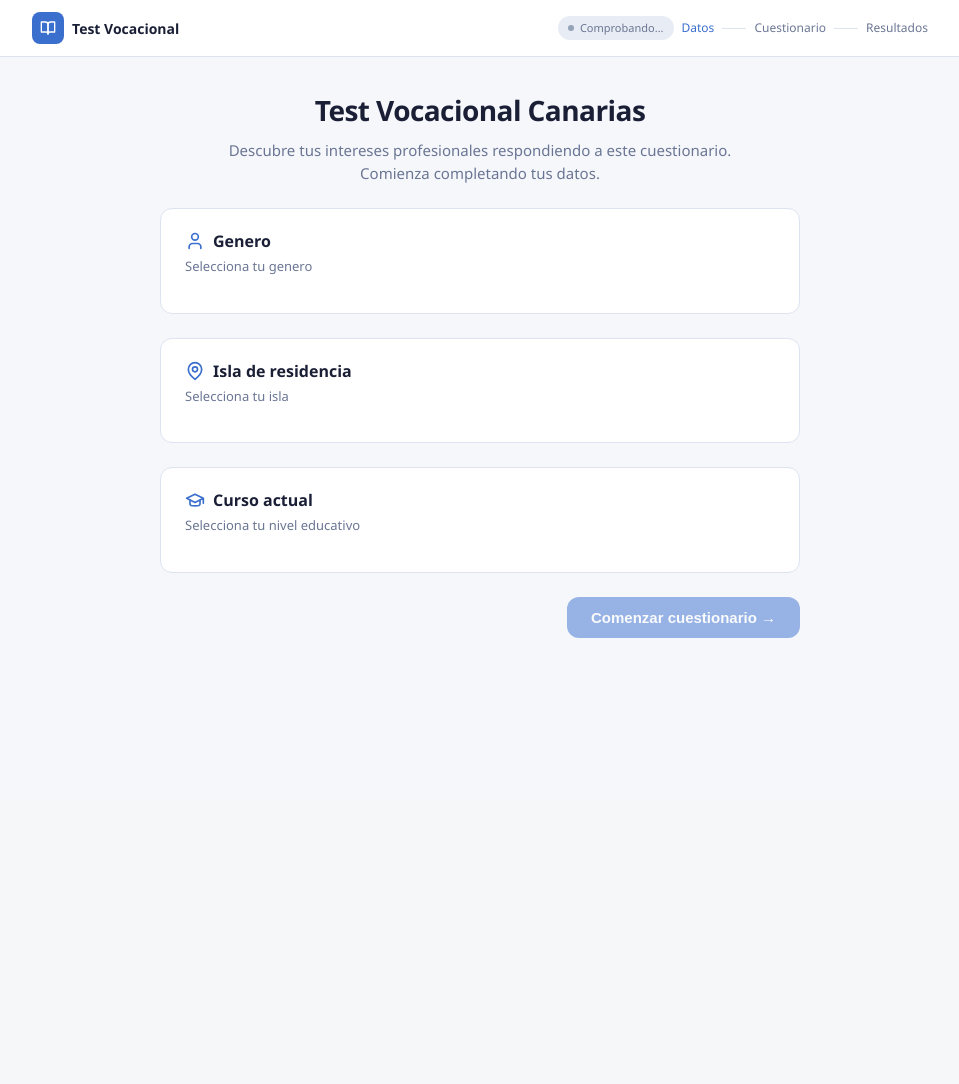
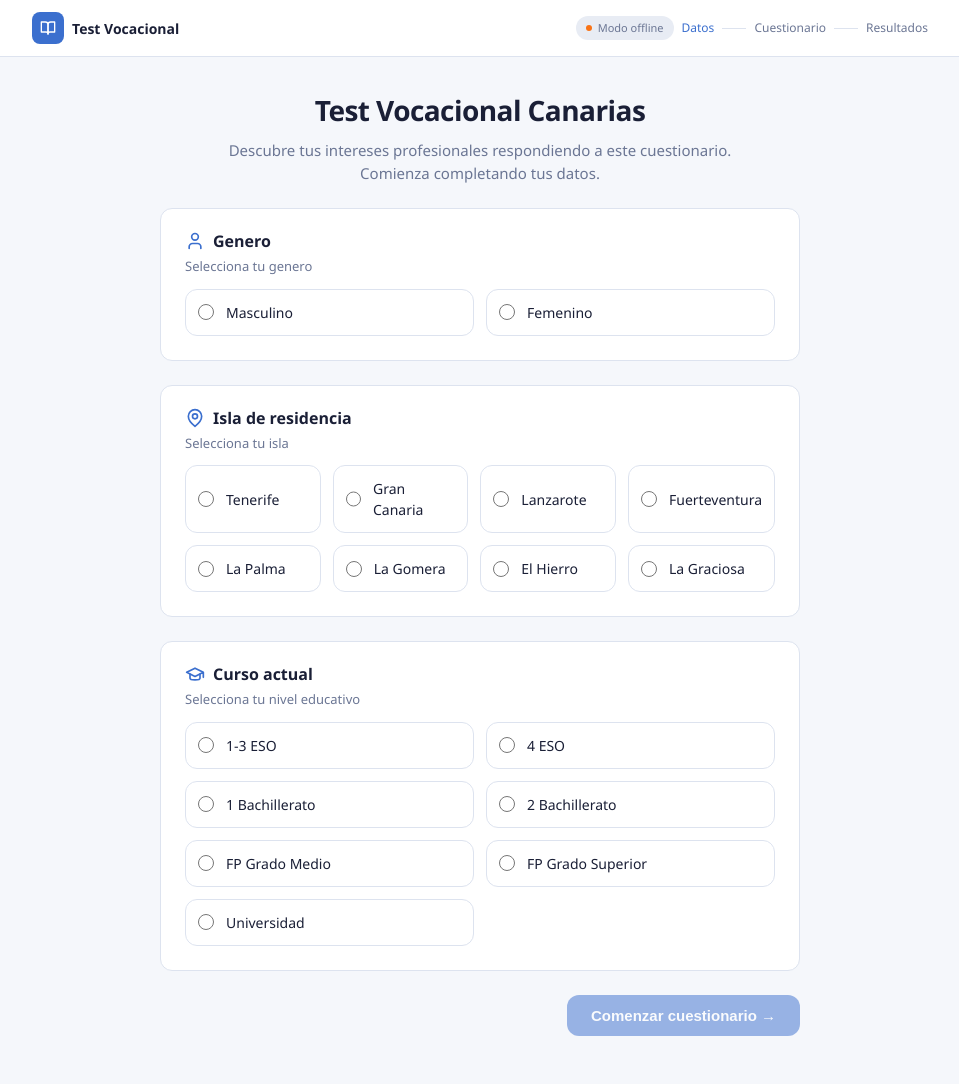
Before and after one commit to elcanarion384-a11y/HastaLosHuevos, a Flask app: page / in a window 1280 px wide. Shown: the whole page, without its empty margins (160-1119 px from the left). Before the commit the page ends 638 px from the top, so only its background shows below. Run offline with Flask 3, Linux system fonts and the light colour scheme.

Commit message:
Fix Likert scale labels and improve API health check

```diff
--- a/templates/test-vocacional.html
+++ b/templates/test-vocacional.html
@@ -881,6 +881,9 @@
   </div>
 
   <script>
+    // ═══════════════════════════════════════════
+    //  API CONFIG
+    // ═══════════════════════════════════════════
     const API_BASE = "https://test-0vn4.onrender.com";
     let apiOnline = false;
 
@@ -895,11 +898,11 @@
       humanidades: "humanistico",
       agraria: "agropecuario_maritimo"
     };
+
     async function checkApiHealth() {
       const statusEl = document.getElementById("api-status");
-
       try {
-       const res = await fetch(API_BASE + "/api/health", { signal: AbortSignal.timeout(3000) });
+        const res = await fetch(API_BASE + "/api/health", { signal: AbortSignal.timeout(3000) });
         if (res.ok) {
           apiOnline = true;
           statusEl.className = "api-status online";
@@ -911,6 +914,8 @@
         apiOnline = false;
         statusEl.className = "api-status offline";
         statusEl.innerHTML = '<span class="dot"></span><span>Modo offline</span>';
+      }
+    }
 
     // ═══════════════════════════════════════════
     //  DATA
@@ -984,7 +989,7 @@
 
     const genderOptions = ["Masculino", "Femenino"];
     const islandOptions = ["Tenerife", "Gran Canaria", "Lanzarote", "Fuerteventura", "La Palma", "La Gomera", "El Hierro", "La Graciosa"];
-    const courseOptions = ["1-3 ESO", "4 ESO", "1 Bachillerato", "2 Bachillerato", "FP Grado Medio", "FP Grado Superior", "Universidad","Profesorado"];
+    const courseOptions = ["1-3 ESO", "4 ESO", "1 Bachillerato", "2 Bachillerato", "FP Grado Medio", "FP Grado Superior", "Universidad"];
     const likertLabels = [
       { value: 1, label: "Muy en desacuerdo" },
       { value: 2, label: "En desacuerdo" },
@@ -1097,7 +1102,7 @@
           html += `</label>`;
         });
         html += `</div>`;
-        html += `<div class="likert-ends"><span>1=Muy en desacuerdo</span><span>"5=Muy de acuerdo</span></div>`;
+        html += `<div class="likert-ends"><span>1=Muy en desacuerdo</span><span>2=Muy de acuerdo</span></div>`;
         html += `</div>`;
       });
 
```
